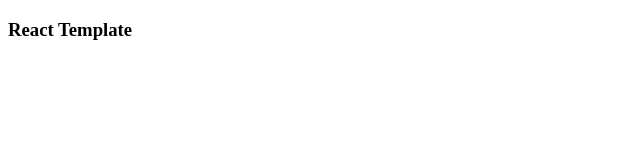
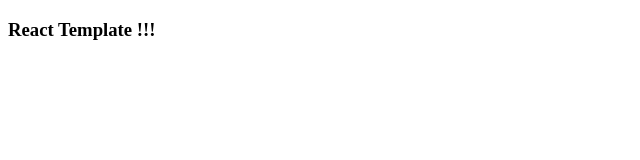
Before and after one commit to Ratnakar-Tatipamula/react-template, a React (Vite) app: page / in a window 1280 px wide. Shown: the top 160 px of the page, without its empty margins (0-640 px from the left). Built offline with nearby package versions, Linux system fonts and the light colour scheme.

Commit message:
made changes in app componenet to test pipeline

```diff
--- a/src/App.tsx
+++ b/src/App.tsx
@@ -1,5 +1,5 @@
 function App() {
-  return <h3>React Template</h3>;
+  return <h3>React Template !!!</h3>;
 }
 
 export default App;
```
